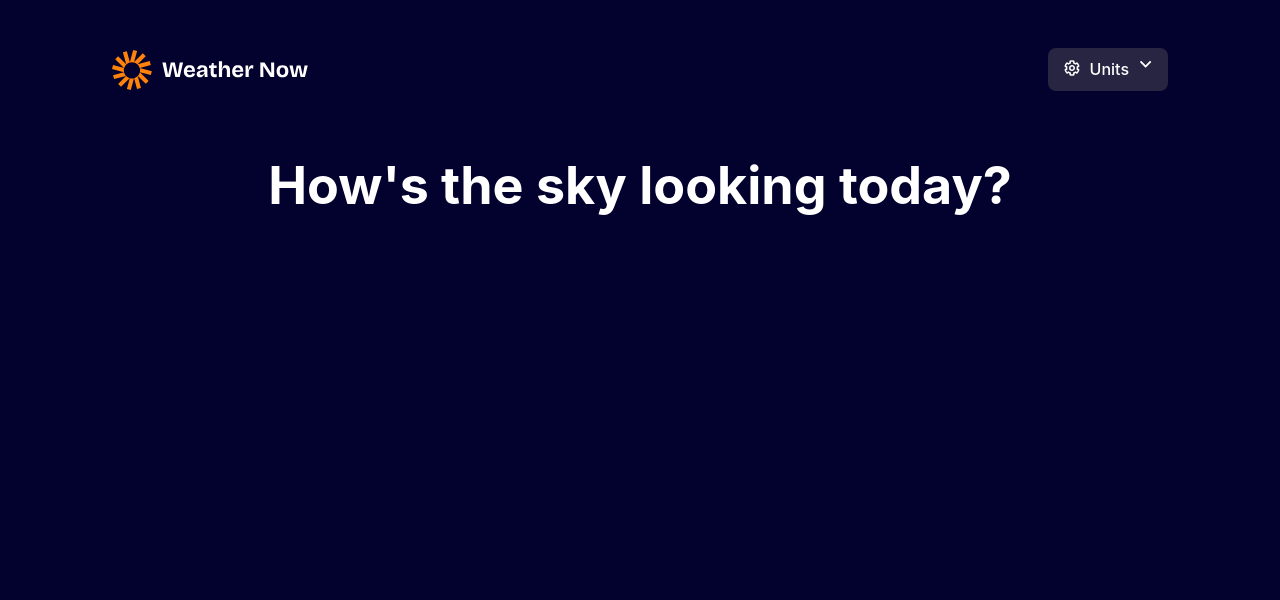
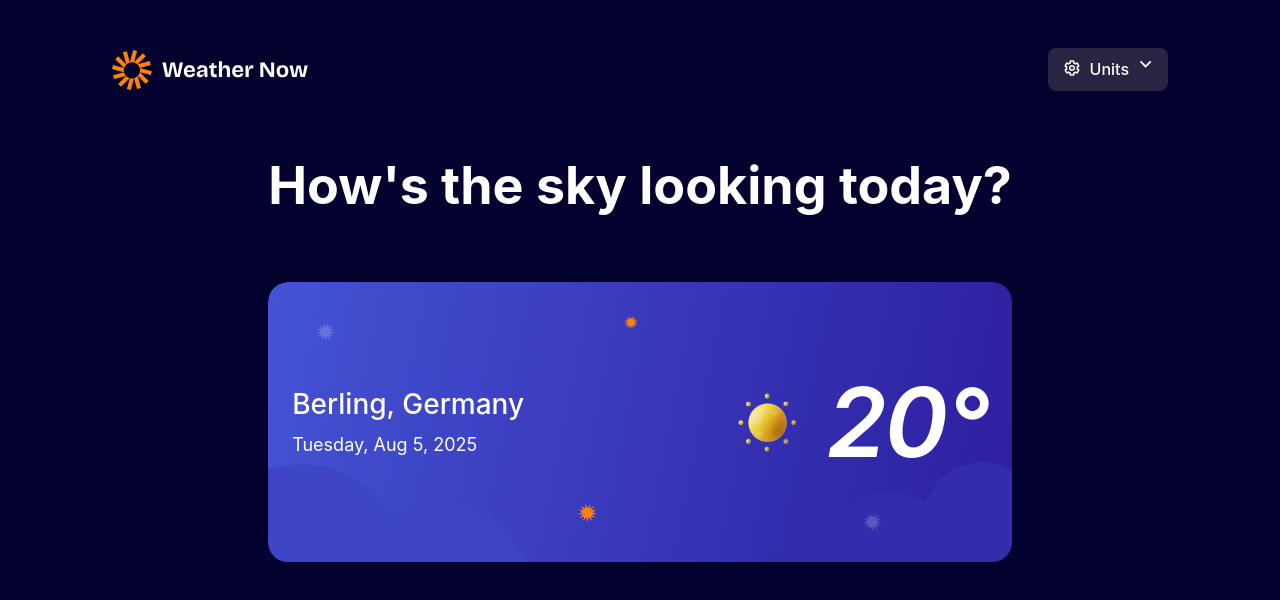
Before and after one commit to alecanonm/weatherapp, a React (Vite) app: page / in a window 1280 px wide. Shown: the top 600 px of the page. Built offline with nearby package versions, Linux system fonts and the light colour scheme.

Commit message:
Feature: Searchbar.tsx & WeatherPanel.tsx

```diff
--- a/src/WeatherApp.tsx
+++ b/src/WeatherApp.tsx
@@ -1,12 +1,16 @@
 import CustomHeader from "./components/Header/CustomHeader";
 import JumboTron from "./components/Jumbotron/JumboTron";
+import WeatherPanel from "./components/ui/WeatherPanel";
 
 const WeatherApp = () => {
   return (
     <div className="bg-neutral-900 flex flex-col gap-16 min-h-screen pt-4 px-4 pb-12 xl:pt-12 xl:px-28 xl:pb-20 text-neutral-0">
       <CustomHeader />
-      <main className="self-center">
+      <main className="self-center flex flex-col gap-16">
         <JumboTron text="How's the sky looking today?" />
+        <section className="">
+          <WeatherPanel />
+        </section>
       </main>
     </div>
   );
--- /dev/null
+++ b/src/components/Search/CustomSearch.tsx
@@ -0,0 +1,28 @@
+import searchIcon from "./assets/images/icon-search.svg";
+
+
+const CustomSearch = () => {
+  return (
+    <div className="flex gap-4 ">
+      <div className="relative w-full max-w-md">
+        <img
+          src={searchIcon}
+          alt="search icon"
+          className="absolute top-1/2 left-3 -translate-y-1/2 text-gray-400"
+        />
+        <input
+          type="text"
+          name=""
+          id=""
+          placeholder="Search for a place..."
+          className="w-full pl-10 pr-4 py-3 bg-neutral-800 px-6 rounded-xl focus:ring-0 focus:ring-neutral-800 focus:outline-none"
+        />
+      </div>
+      <button className="rounded-xl cursor-pointer bg-blue-500 px-6 py-3 text-[20px]/[1.2] font-medium">
+        Search
+      </button>
+    </div>
+  );
+};
+
+export default CustomSearch;
--- /dev/null
+++ b/src/components/ui/WeatherPanel.tsx
@@ -0,0 +1,25 @@
+import sunnyIcon from "../../assets/images/icon-sunny.webp";
+
+const WeatherPanel = () => {
+  return (
+    <div className="bg-[url('./assets/images/bg-today-small.svg')] xl:bg-[url('./assets/images/bg-today-large.svg')] flex justify-between items-center px-6 py-20 rounded-[20px]">
+      <div className="flex flex-col gap-3">
+        <h2 className="text-[28px]/[1.2] font-medium">Berling, Germany</h2>
+        <p className="text-[18px]/[1.2]">Tuesday, Aug 5, 2025</p>
+      </div>
+      <div className="flex items-center">
+        <img
+          width={120}
+          height={120}
+          src={sunnyIcon}
+          alt="sunny"
+        />
+        <span className="text-[96px]/[1] tracking-[-2px] italic font-semibold">
+          20&deg;
+        </span>
+      </div>
+    </div>
+  );
+};
+
+export default WeatherPanel;
```
